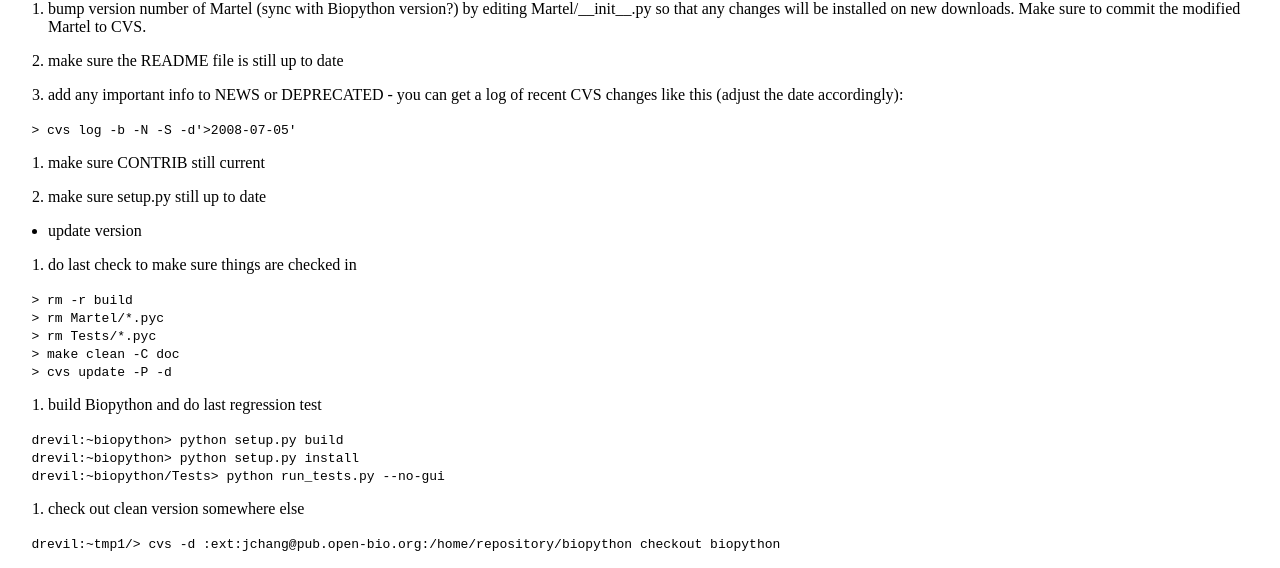
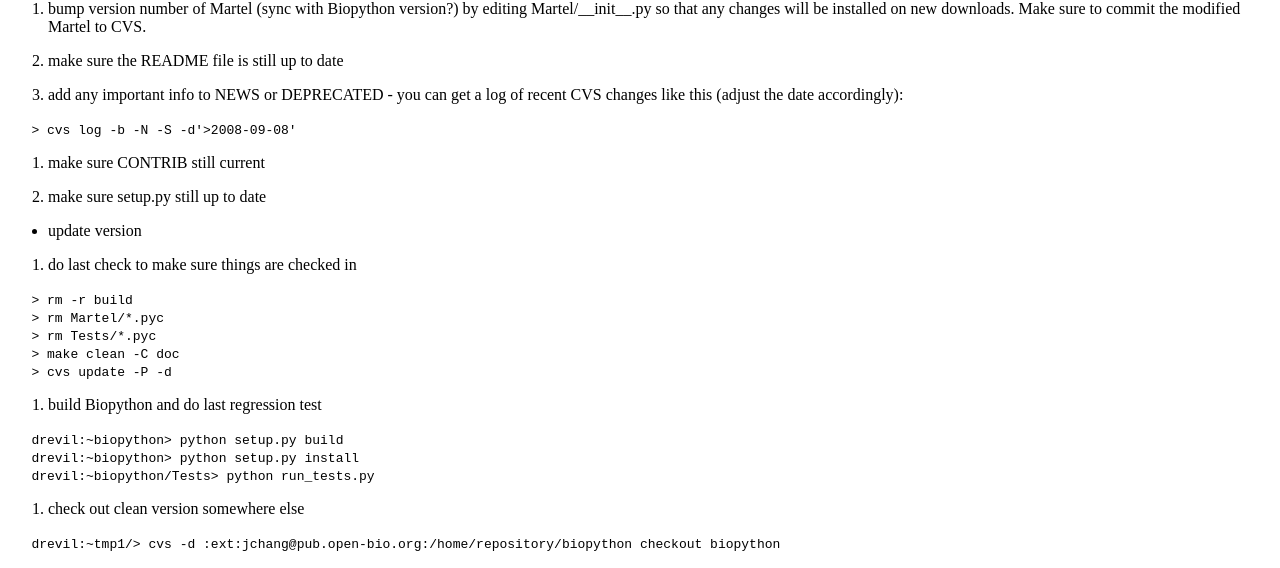
Before and after one commit to biopython/biopython.github.io, a Jekyll site: the page built from wiki/Building_a_release.md, in a window 1280 px wide. Shown: the part 182-750 px from the top of the page. Built offline with Jekyll 4.4.1, drawn with Linux system fonts in a browser that asks for light colours.

Commit message:
Unit tests don't need the --no-gui option anymore

```diff
--- a/wiki/Building_a_release.md
+++ b/wiki/Building_a_release.md
@@ -19,7 +19,7 @@ new downloads. Make sure to commit the modified Martel to CVS.
 4. add any important info to NEWS or DEPRECATED - you can get a log of
 recent CVS changes like this (adjust the date accordingly):
 
-`   > cvs log -b -N -S -d'>2008-07-05'`
+`   > cvs log -b -N -S -d'>2008-09-08'`
 
 5. make sure CONTRIB still current
 
@@ -39,7 +39,7 @@ recent CVS changes like this (adjust the date accordingly):
 
 `   drevil:~biopython> python setup.py build `
 `   drevil:~biopython> python setup.py install `
-`   drevil:~biopython/Tests> python run_tests.py --no-gui `
+`   drevil:~biopython/Tests> python run_tests.py`
 
 9. check out clean version somewhere else
 
```
Also changed, not shown: 1 other file.
